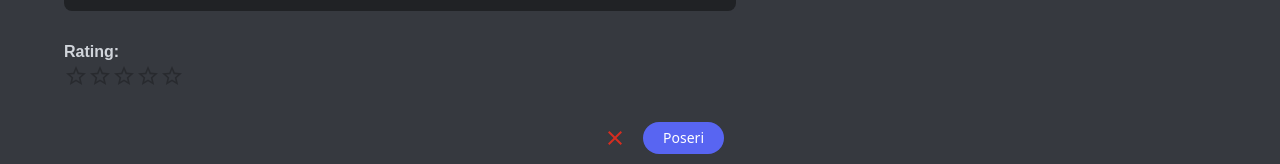
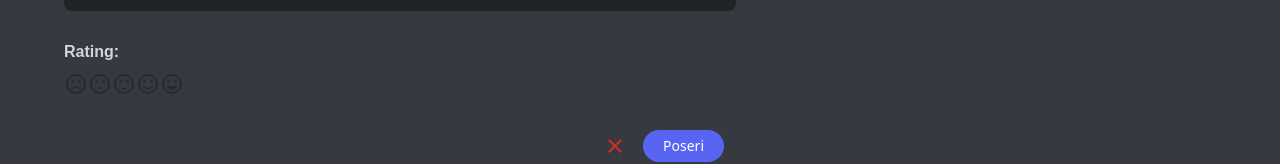
Before and after one commit to marinkres/search, a Next.js app: page /create-prompt in a window 1280 px wide. Shown: the part 605-769 px from the top of the page. Built offline with nearby package versions, Linux system fonts and the light colour scheme; no server answers.

Commit message:
rating design

```diff
--- a/components/Form.jsx
+++ b/components/Form.jsx
@@ -1,6 +1,51 @@
 import Link from "next/link";
 import CloseIcon from '@mui/icons-material/Close';
 import Rating from '@mui/material/Rating';
+import SentimentVeryDissatisfiedIcon from '@mui/icons-material/SentimentVeryDissatisfied';
+import SentimentDissatisfiedIcon from '@mui/icons-material/SentimentDissatisfied';
+import SentimentSatisfiedIcon from '@mui/icons-material/SentimentSatisfied';
+import SentimentSatisfiedAltIcon from '@mui/icons-material/SentimentSatisfiedAltOutlined';
+import SentimentVerySatisfiedIcon from '@mui/icons-material/SentimentVerySatisfied';
+import PropTypes from 'prop-types';
+import { styled } from '@mui/material/styles';
+
+const StyledRating = styled(Rating)(({ theme }) => ({
+  '& .MuiRating-iconEmpty .MuiSvgIcon-root': {
+    color: theme.palette.action.disabled,
+  },
+}));
+
+const customIcons = {
+  1: {
+    icon: <SentimentVeryDissatisfiedIcon color="error" />,
+    label: 'Very Dissatisfied',
+  },
+  2: {
+    icon: <SentimentDissatisfiedIcon color="error" />,
+    label: 'Dissatisfied',
+  },
+  3: {
+    icon: <SentimentSatisfiedIcon color="warning" />,
+    label: 'Neutral',
+  },
+  4: {
+    icon: <SentimentSatisfiedAltIcon color="success" />,
+    label: 'Satisfied',
+  },
+  5: {
+    icon: <SentimentVerySatisfiedIcon color="success" />,
+    label: 'Very Satisfied',
+  },
+};
+
+function IconContainer(props) {
+  const { value, ...other } = props;
+  return <span {...other}>{customIcons[value].icon}</span>;
+}
+
+IconContainer.propTypes = {
+  value: PropTypes.number.isRequired,
+};
 
 const Form = ({ type, post, setPost, submitting, handleSubmit }) => {
  return (
@@ -52,13 +97,15 @@ const Form = ({ type, post, setPost, submitting, handleSubmit }) => {
  <span className='font-satoshi font-semibold text-base text-gray-300'>
  Rating:
  </span>
-            <div>
-              <Rating
+ <div className="mt-2 ">
+   <StyledRating
      name="rating"
      value={post.rating}
      onChange={(event, newValue) => {
        setPost({ ...post, rating: newValue });
      }}
+     IconContainerComponent={IconContainer}
+     getLabelText={(value) => customIcons[value].label}
    />
  </div>
  </label>
--- a/components/PromptCard.jsx
+++ b/components/PromptCard.jsx
@@ -5,7 +5,52 @@ import Image from "next/image";
 import { useSession } from "next-auth/react";
 import { usePathname, useRouter } from "next/navigation";
 import { Person } from "@mui/icons-material";
+import PropTypes from 'prop-types';
+import { styled } from '@mui/material/styles';
 import Rating from '@mui/material/Rating';
+import SentimentVeryDissatisfiedIcon from '@mui/icons-material/SentimentVeryDissatisfied';
+import SentimentDissatisfiedIcon from '@mui/icons-material/SentimentDissatisfied';
+import SentimentSatisfiedIcon from '@mui/icons-material/SentimentSatisfied';
+import SentimentSatisfiedAltIcon from '@mui/icons-material/SentimentSatisfiedAltOutlined';
+import SentimentVerySatisfiedIcon from '@mui/icons-material/SentimentVerySatisfied';
+
+const StyledRating = styled(Rating)(({ theme }) => ({
+  '& .MuiRating-iconEmpty .MuiSvgIcon-root': {
+    color: theme.palette.action.disabled,
+  },
+}));
+
+const customIcons = {
+  1: {
+    icon: <SentimentVeryDissatisfiedIcon color="error" />,
+    label: 'Very Dissatisfied',
+  },
+  2: {
+    icon: <SentimentDissatisfiedIcon color="error" />,
+    label: 'Dissatisfied',
+  },
+  3: {
+    icon: <SentimentSatisfiedIcon color="warning" />,
+    label: 'Neutral',
+  },
+  4: {
+    icon: <SentimentSatisfiedAltIcon color="success" />,
+    label: 'Satisfied',
+  },
+  5: {
+    icon: <SentimentVerySatisfiedIcon color="success" />,
+    label: 'Very Satisfied',
+  },
+};
+
+function IconContainer(props) {
+  const { value, ...other } = props;
+  return <span {...other}>{customIcons[value].icon}</span>;
+}
+
+IconContainer.propTypes = {
+  value: PropTypes.number.isRequired,
+};
 
 const PromptCard = ({ post, handleEdit, handleDelete, handleTagClick }) => {
  const { data: session } = useSession();
@@ -82,7 +127,13 @@ const PromptCard = ({ post, handleEdit, handleDelete, handleTagClick }) => {
 
  <p className='my-4 font-satoshi text-sm text-gray-300'>{post.prompt}</p>
  {/* Display the rating data using the Material-UI Rating component */}
-      <Rating name="read-only" value={post.rating} readOnly />
+   <StyledRating
+     name="read-only"
+     value={post.rating}
+     readOnly
+     IconContainerComponent={IconContainer}
+     getLabelText={(value) => customIcons[value]?.label ?? ''}
+   />
  <p
  className='font-inter text-sm bluemoje cursor-pointer'
  onClick={() => handleTagClick && handleTagClick(post.tag)}
```
Lines whose indentation alone changed are shown as unchanged.
